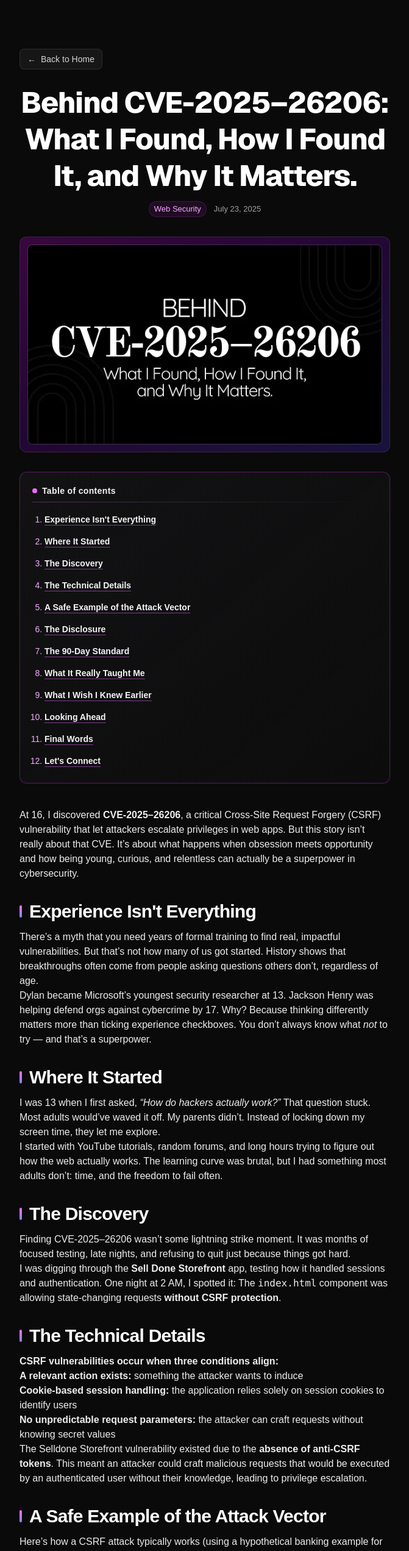
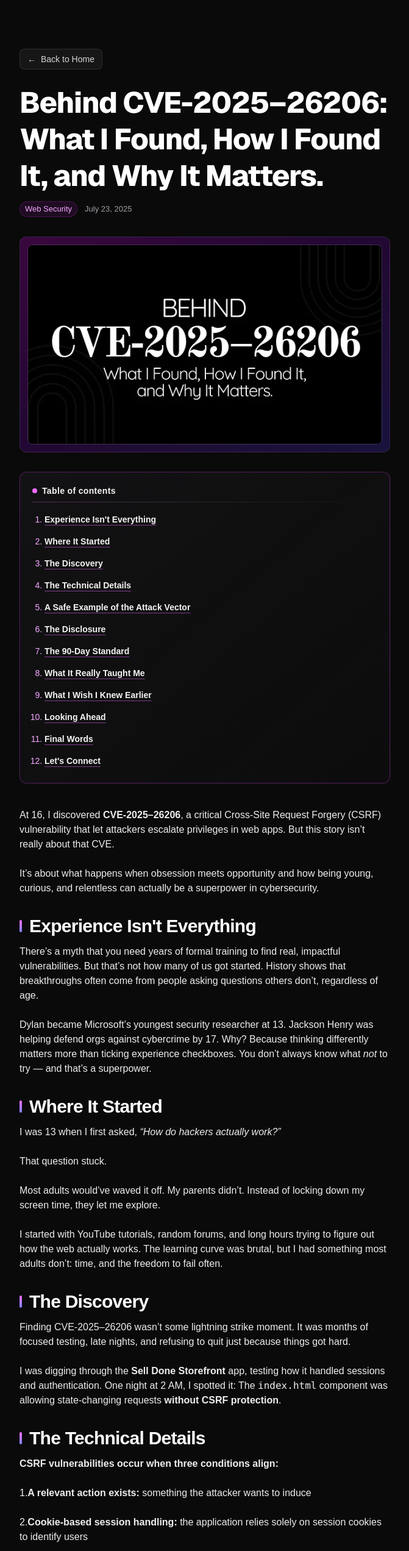
Before and after one commit to Tokittoo/xibhi, a Next.js app: page /CVE-26206-2025 in a window 1280 px wide. Shown: the top 2544 px of the page at 61% size, without its empty margins (304-975 px from the left). Built offline with nearby package versions, Linux system fonts and the light colour scheme.

Commit message:
Add files via upload

```diff
--- a/src/app/CVE-26206-2025/page.tsx
+++ b/src/app/CVE-26206-2025/page.tsx
@@ -10,9 +10,9 @@ const WriteupPage = () => {
           <span>Back to Home</span>
         </Link>
       </div>
-      <div className="text-center">
+      <div>
         <h1 className="font-sans font-extrabold tracking-tight text-3xl md:text-5xl leading-tight text-white">Behind CVE-2025–26206: What I Found, How I Found It, and Why It Matters.</h1>
-        <div className="mt-3 flex items-center justify-center gap-3 text-[13px] text-zinc-400">
+        <div className="mt-3 flex items-center justify-start gap-3 text-[13px] text-zinc-400">
           <span className="rounded-full bg-fuchsia-500/10 text-fuchsia-300 px-2 py-0.5 border border-fuchsia-500/20">Web Security</span>
           <time className="text-zinc-400" dateTime="2025-07-23">July 23, 2025</time>
         </div>
@@ -59,9 +59,10 @@ const WriteupPage = () => {
       </aside>
 
         <div className="prose prose-invert prose-zinc mt-10 max-w-none prose-p:text-zinc-400 prose-p:leading-7 prose-li:text-zinc-400 prose-strong:text-white">
-          <p>
-            At 16, I discovered <strong>CVE-2025–26206</strong>, a critical Cross-Site Request Forgery (CSRF) vulnerability that let attackers escalate privileges in web apps. But this story isn’t really about that CVE. It’s about what happens when obsession meets opportunity and how being young, curious, and relentless can actually be a superpower in cybersecurity.
-          </p>
+
+            <p>At 16, I discovered <strong>CVE-2025–26206</strong>, a critical Cross-Site Request Forgery (CSRF) vulnerability that let attackers escalate privileges in web apps. But this story isn’t really about that CVE.</p>
+            <br />
+            <p>It’s about what happens when obsession meets opportunity and how being young, curious, and relentless can actually be a superpower in cybersecurity.</p>
 
           <section id="experience" className="scroll-mt-28 mt-8 mb-3">
             <div className="flex items-center gap-3 mb-3">
@@ -69,6 +70,7 @@ const WriteupPage = () => {
               <h2 className="m-0 text-white font-bold tracking-tight text-2xl md:text-3xl">Experience Isn&apos;t Everything</h2>
             </div>
             <p>There’s a myth that you need years of formal training to find real, impactful vulnerabilities. But that’s not how many of us got started. History shows that breakthroughs often come from people asking questions others don’t, regardless of age.</p>
+            <br />
             <p>Dylan became Microsoft’s youngest security researcher at 13. Jackson Henry was helping defend orgs against cybercrime by 17. Why? Because thinking differently matters more than ticking experience checkboxes. You don’t always know what <em>not</em> to try — and that’s a superpower.</p>
           </section>
 
@@ -77,8 +79,12 @@ const WriteupPage = () => {
               <span className="h-5 w-1 rounded bg-gradient-to-b from-fuchsia-400 to-indigo-400" />
               <h2 className="m-0 text-white font-bold tracking-tight text-2xl md:text-3xl">Where It Started</h2>
             </div>
-            <p>I was 13 when I first asked, <em>“How do hackers actually work?”</em> That question stuck.</p>
+            <p>I was 13 when I first asked, <em>“How do hackers actually work?”</em></p>
+            <br />
+            <p> That question stuck.</p>
+            <br />
             <p>Most adults would’ve waved it off. My parents didn’t. Instead of locking down my screen time, they let me explore.</p>
+            <br />
             <p>I started with YouTube tutorials, random forums, and long hours trying to figure out how the web actually works. The learning curve was brutal, but I had something most adults don’t: time, and the freedom to fail often.</p>
           </section>
 
@@ -88,6 +94,7 @@ const WriteupPage = () => {
               <h2 className="m-0 text-white font-bold tracking-tight text-2xl md:text-3xl">The Discovery</h2>
             </div>
             <p>Finding CVE-2025–26206 wasn’t some lightning strike moment. It was months of focused testing, late nights, and refusing to quit just because things got hard.</p>
+            <br />
             <p>I was digging through the <strong>Sell Done Storefront</strong> app, testing how it handled sessions and authentication. One night at 2 AM, I spotted it: The <code>index.html</code> component was allowing state-changing requests <strong>without CSRF protection</strong>.</p>
           </section>
 
@@ -97,10 +104,14 @@ const WriteupPage = () => {
               <h2 className="m-0 text-white font-bold tracking-tight text-2xl md:text-3xl">The Technical Details</h2>
             </div>
             <p><strong>CSRF vulnerabilities occur when three conditions align:</strong></p>
+            <br />
             <ol>
-              <li><strong>A relevant action exists:</strong> something the attacker wants to induce</li>
-              <li><strong>Cookie-based session handling:</strong> the application relies solely on session cookies to identify users</li>
-              <li><strong>No unpredictable request parameters:</strong> the attacker can craft requests without knowing secret values</li>
+              <li>1.<strong>A relevant action exists:</strong> something the attacker wants to induce</li>
+              <br />
+              <li>2.<strong>Cookie-based session handling:</strong> the application relies solely on session cookies to identify users</li>
+              <br />
+              <li>3.<strong>No unpredictable request parameters:</strong> the attacker can craft requests without knowing secret values</li>
+              <br />
             </ol>
             <p>The Selldone Storefront vulnerability existed due to the <strong>absence of anti-CSRF tokens</strong>. This meant an attacker could craft malicious requests that would be executed by an authenticated user without their knowledge, leading to privilege escalation.</p>
           </section>
@@ -111,15 +122,21 @@ const WriteupPage = () => {
               <h2 className="m-0 text-white font-bold tracking-tight text-2xl md:text-3xl">A Safe Example of the Attack Vector</h2>
             </div>
             <p>Here’s how a CSRF attack typically works (using a hypothetical banking example for illustration):</p>
+            <br />
             <p>A legitimate bank transfer request might look like:</p>
+            <br />
             <div className="my-4 rounded-xl border border-white/10 bg-white/5 p-4 shadow-[0_1px_1px_rgba(0,0,0,0.05),_0_4px_6px_rgba(34,42,53,0.04),_0_24px_68px_rgba(47,48,55,0.05)]">
               <pre className="whitespace-pre-wrap font-mono text-[13px] leading-6 text-zinc-200 overflow-x-auto m-0"><code>{`POST /transfer HTTP/1.1\nHost: bank.com\nCookie: sessionid=abc123\nContent-Type: application/x-www-form-urlencoded\n\namount=100&to_account=12345`}</code></pre>
             </div>
+            <br />
             <p>An attacker could create a malicious webpage with this form:</p>
+            <br />
             <div className="my-4 rounded-xl border border-white/10 bg-white/5 p-4 shadow-[0_1px_1px_rgba(0,0,0,0.05),_0_4px_6px_rgba(34,42,53,0.04),_0_24px_68px_rgba(47,48,55,0.05)]">
               <pre className="whitespace-pre-wrap font-mono text-[13px] leading-6 text-zinc-200 overflow-x-auto m-0"><code>{`<form action="https://bank.com/transfer" method="POST" id="malicious">\n  <input type="hidden" name="amount" value="5000">\n  <input type="hidden" name="to_account" value="attacker123">\n</form>\n<script>document.getElementById('malicious').submit();</script>`}</code></pre>
             </div>
+            <br />
             <p>When a logged-in user visits this malicious page, their browser automatically sends their session cookie with the request. The bank’s server, seeing a valid session cookie, processes the transfer without the user’s knowledge.</p>
+            <br />
             <p><strong>In CVE-2025–26206, the same principle applied to privilege escalation</strong>. An attacker could trick authenticated users into performing unintended actions that elevated the attacker’s privileges within the Selldone Storefront application.</p>
           </section>
 
@@ -129,12 +146,18 @@ const WriteupPage = () => {
               <h2 className="m-0 text-white font-bold tracking-tight text-2xl md:text-3xl">The Disclosure</h2>
             </div>
             <p>Discovering a bug is only half the job. Reporting it responsibly is the rest.</p>
+            <br />
             <p>As a student, I was nervous reaching out to a software vendor. <em>The imposter syndrome was real.</em> But I learned something important: in security, <strong>what you know matters more than who you are.</strong></p>
+            <br />
             <p><strong>Responsible disclosure best practices followed:</strong></p>
+            <br />
             <ul>
-              <li><strong>Wrote clear documentation</strong> including the exact product version affected, proof-of-concept code, steps to reproduce, and impact assessment</li>
-              <li><strong>Built proof-of-concept exploits</strong> that demonstrated the vulnerability without causing harm</li>
-              <li><strong>Contacted the vendor privately</strong> using their published security contact information</li>
+              <li>1.<strong>Wrote clear documentation</strong> including the exact product version affected, proof-of-concept code, steps to reproduce, and impact assessment</li>
+              <br />
+              <li>2.<strong>Built proof-of-concept exploits</strong> that demonstrated the vulnerability without causing harm</li>
+              <br />
+              <li>3.<strong>Contacted the vendor privately</strong> using their published security contact information</li>
+              <br />
             </ul>
             <p><strong>Waited out the 90-day disclosure period</strong> — the industry standard timeline that gives vendors time to develop and deploy patches</p>
           </section>
@@ -145,12 +168,17 @@ const WriteupPage = () => {
               <h2 className="m-0 text-white font-bold tracking-tight text-2xl md:text-3xl">The 90-Day Standard</h2>
             </div>
             <p>The <strong>90-day disclosure timeline</strong> has become an industry standard. This framework allows:</p>
+            <br />
             <ul>
-              <li><strong>90 days</strong> for the vendor to develop and deploy a fix</li>
-              <li><strong>Additional 30 days</strong> (optional) for the security update to reach end users</li>
-              <li><strong>Early disclosure</strong> if the vendor releases a patch sooner</li>
+              <li>1.<strong>90 days</strong> for the vendor to develop and deploy a fix</li>
+              <br />
+              <li>2.<strong>Additional 30 days</strong> (optional) for the security update to reach end users</li>
+              <br />
+              <li>3.<strong>Early disclosure</strong> if the vendor releases a patch sooner</li>
+              <br />
             </ul>
             <p>Some organizations, like Google’s Project Zero, pioneered this approach to balance giving vendors adequate time to fix issues while ensuring vulnerabilities don’t remain secret indefinitely.</p>
+            <br />
             <p>When CVE-2025–26206 was published in the <strong>National Vulnerability Database</strong> with a <strong>CVSS score of 9.0 (Critical)</strong>, it was surreal. My name was listed alongside veteran researchers. That moment taught me: perspective can matter more than experience.</p>
           </section>
 
@@ -160,9 +188,13 @@ const WriteupPage = () => {
               <h2 className="m-0 text-white font-bold tracking-tight text-2xl md:text-3xl">What It Really Taught Me</h2>
             </div>
             <p>→ <strong>Compound Learning Pays Off</strong>: Every tutorial, failure, and late-night debug session adds up. Like compound interest, your knowledge grows exponentially if you just keep going.</p>
+            <br />
             <p>→ <strong>Confidence Needs Calibration</strong>: You need a kind of wild belief that you can find what others missed, but it has to be balanced with structure, testing, and the humility to be wrong.</p>
+            <br />
             <p>→ <strong>Think Differently, Not Just Harder</strong>: Following standard playbooks gets standard results. The real value is in connecting dots others haven’t, especially when you’re not weighed down by “best practices.”</p>
+            <br />
             <p>→ <strong>Communication is a Skill Too</strong>: Technical knowledge is powerful. But being able to explain it clearly — from the technical details to the business impact — turns that knowledge into meaningful change.</p>
+            <br />
             <p>→ <strong>Persistence Trumps Perfection</strong>: CVE-2025–26206 wasn’t found because I was smarter than everyone else. It was found because I kept looking where others had already moved on.</p>
           </section>
 
@@ -170,11 +202,15 @@ const WriteupPage = () => {
             <div className="flex items-center gap-3 mb-3">
               <span className="h-5 w-1 rounded bg-gradient-to-b from-fuchsia-400 to-indigo-400" />
               <h2 className="m-0 text-white font-bold tracking-tight text-2xl md:text-3xl">What I Wish I Knew Earlier</h2>
+              <br />
             </div>
             <ul>
               <li>You won’t ever feel “ready.” Start anyway.</li>
+              <br />
               <li>Document your learning publicly. The feedback loop matters.</li>
+              <br />
               <li>Don’t just hunt bugs, <strong>understand them</strong>. Know <em>why</em> they exist.</li>
+              <br />
               <li>Talk to people. Tools are great. Mentors are better.</li>
             </ul>
           </section>
@@ -185,7 +221,9 @@ const WriteupPage = () => {
               <h2 className="m-0 text-white font-bold tracking-tight text-2xl md:text-3xl">Looking Ahead</h2>
             </div>
             <p>Finding a CVE at 17 wasn’t the finish line. It was a signal. That with curiosity, patience, and persistence, age stops mattering.</p>
+            <br />
             <p>Success in this field isn’t about knowing everything. It’s about asking better questions, sticking with hard problems, and being open to what others ignore.</p>
+            <br />
             <p>And if you’re young, <strong>that’s your edge</strong>. You haven’t yet learned what you “shouldn’t” do, so do it.</p>
           </section>
 
@@ -194,12 +232,14 @@ const WriteupPage = () => {
               <span className="h-5 w-1 rounded bg-gradient-to-b from-fuchsia-400 to-indigo-400" />
               <h2 className="m-0 text-white font-bold tracking-tight text-2xl md:text-3xl">Final Words</h2>
             </div>
-            <p>If you’re curious about cybersecurity, follow it. Even if you’re young. <em>Especially</em> if you’re young.</p>
-            <p>You don’t need permission. You don’t need all the answers. You just need to care enough to keep digging.</p>
+            <p>If you’re curious about cybersecurity, follow it.</p>
+            <p> Even if you’re young. <em>Especially</em> if you’re young.</p>
+            <br />
+            <p>You don’t need permission.</p>
+            <p> You don’t need all the answers.</p>
+            <p> You just need to care enough to keep digging.</p>
+            <br />
             <p>The next critical vulnerability is out there, waiting for someone with fresh eyes to find it. That someone could be you.</p>
-            <blockquote>
-              <p>Want to learn more about CSRF protection? Check out the <a className="underline underline-offset-4" href="https://cheatsheetseries.owasp.org/cheatsheets/Cross-Site_Request_Forgery_Prevention_Cheat_Sheet.html" target="_blank" rel="noopener noreferrer">OWASP CSRF Prevention Cheat Sheet</a> for comprehensive technical guidance.</p>
-            </blockquote>
           </section>
 
           <section id="lets-connect" className="scroll-mt-28 mt-8 mb-3">
```
